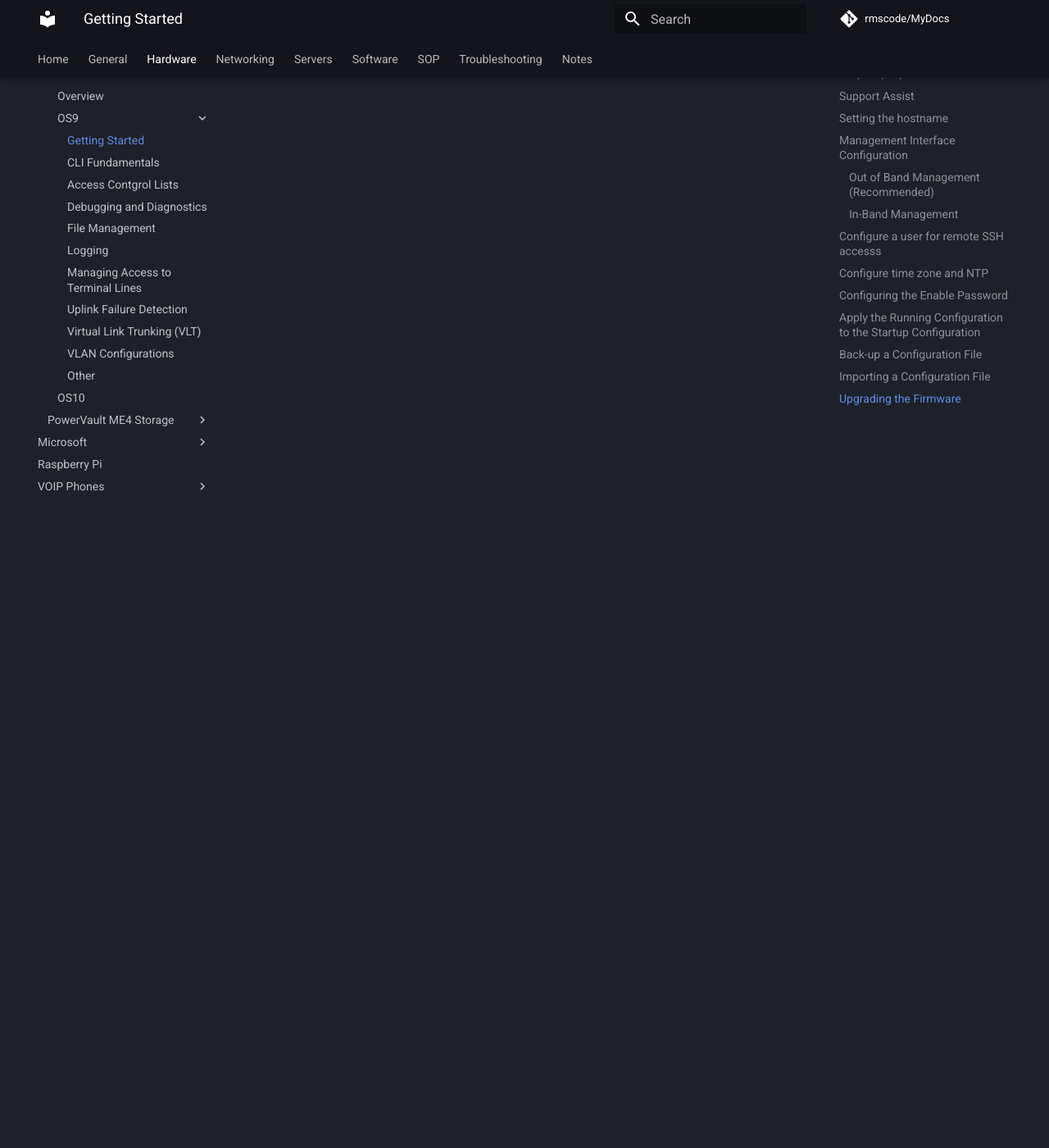
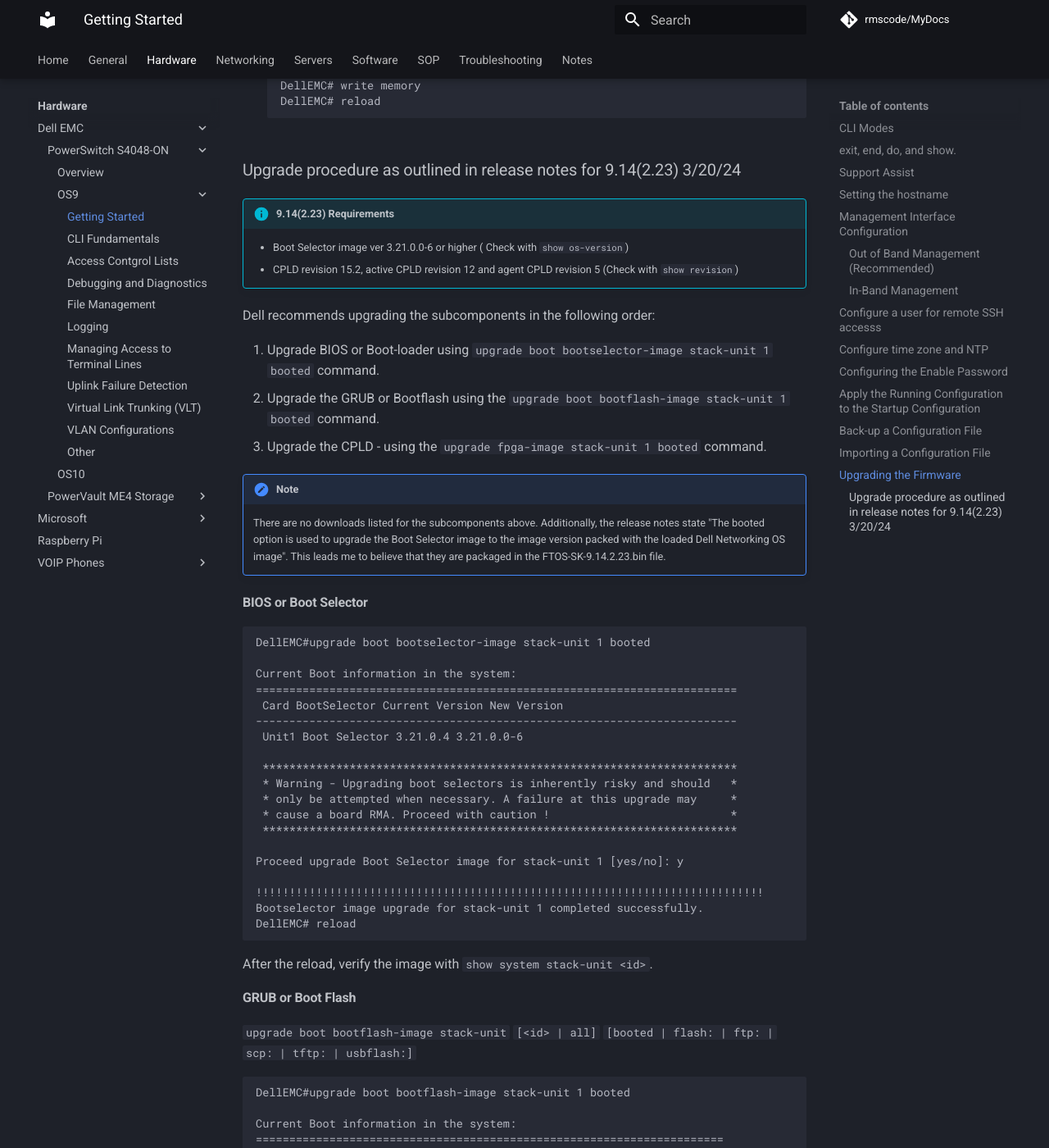
Before and after one commit to rmscode/binary-garden, an MkDocs documentation site: the page built from docs/hardware/dell-emc/S4048-ON/os9-getting-started.md, in a window 1280 px wide and 1400 px high, scrolled down 6684 px. Shown: the whole window at 82% size. Built offline with MkDocs 1.6.1 and Material for MkDocs 9.7.7, drawn with Linux system fonts in a browser that asks for light colours; comment, search, counter and statistics services are not loaded; some of the changed text lies outside the part shown.

Commit message:
Update os9-getting-started.md

````diff
--- a/docs/hardware/dell-emc/S4048-ON/os9-getting-started.md
+++ b/docs/hardware/dell-emc/S4048-ON/os9-getting-started.md
@@ -325,23 +325,148 @@
 OS9 switches have two boot banks, A and B. It's good practice to upload new firmware into on boot bank and keep the old firmware in the other in case you need to roll back.
 
 1. Make a copy of the startup configuration
+        ```shell
+        DellEMC> enable
+        DellEMC# copy startup-config usbflash://OS9_Switch-A.conf
+        ```
+2. Upload the new firmware to partition A or B
+        ```shell
+        DellEMC# upgrade system usbflash://FTOS-SK-9.14.bin b:
+        ```
+3. Verify that the firmware has been upgraded on the partition.
+        ```shell
+        show boot sys stack-unit all
+        ```
+4. Change active boot bank and reload
+        ```shell
+        DellEMC# configure
+        DellEMC(conf)# boot system stack-unit 1 primary system b:
+        DellEMC(conf)# exit
+        DellEMC# write memory
+        DellEMC# reload
+        ```
 
-```shell
-DellEMC> enable
-DellEMC# copy startup-config usbflash://OS9_Switch-A.conf
+### Upgrade procedure as outlined in release notes for 9.14(2.23) 3/20/24
+
+!!! info "9.14(2.23) Requirements"
+
+    - Boot Selector image ver 3.21.0.0-6 or higher ( Check with `show os-version`)
+    - CPLD revision 15.2, active CPLD revision 12 and agent CPLD revision 5 (Check with `show revision`)
+
+Dell recommends upgrading the subcomponents in the following order:
+
+1. Upgrade BIOS or Boot-loader using `upgrade boot bootselector-image stack-unit 1 booted` command.
+2. Upgrade the GRUB or Bootflash using the `upgrade boot bootflash-image stack-unit 1 booted` command.
+3. Upgrade the CPLD - using the `upgrade fpga-image stack-unit 1 booted` command.
+
+!!! note
+
+    There are no downloads listed for the subcomponents above. Additionally, the release notes state "The booted option is used to upgrade the Boot Selector image to the image version packed with the loaded Dell Networking OS image". This leads me to believe that they are packaged in the FTOS-SK-9.14.2.23.bin file.
+
+#### BIOS or Boot Selector
+
+```
+DellEMC#upgrade boot bootselector-image stack-unit 1 booted
+
+Current Boot information in the system:
+========================================================================
+ Card BootSelector Current Version New Version
+------------------------------------------------------------------------
+ Unit1 Boot Selector 3.21.0.4 3.21.0.0-6
+
+ ***********************************************************************
+ * Warning - Upgrading boot selectors is inherently risky and should   *
+ * only be attempted when necessary. A failure at this upgrade may     *
+ * cause a board RMA. Proceed with caution !                           *
+ ***********************************************************************
+
+Proceed upgrade Boot Selector image for stack-unit 1 [yes/no]: y
+
+!!!!!!!!!!!!!!!!!!!!!!!!!!!!!!!!!!!!!!!!!!!!!!!!!!!!!!!!!!!!!!!!!!!!!!!!!!!!
+Bootselector image upgrade for stack-unit 1 completed successfully.
+DellEMC# reload
 ```
 
-2. Upload the new firmware to image B
+After the reload, verify the image with `show system stack-unit <id>`.
 
-```shell
-DellEMC# upgrade system usbflash://FTOS-SK-9.14.bin b:
+#### GRUB or Boot Flash
+
+`upgrade boot bootflash-image stack-unit` `[<id> | all]` `[booted | flash: | ftp: | scp: | tftp: | usbflash:]`
+
+```
+DellEMC#upgrade boot bootflash-image stack-unit 1 booted
+
+Current Boot information in the system:
+======================================================================
+ Card BootFlash Current Version New Version
+----------------------------------------------------------------------
+ Unit1 Boot Flash 3.21.2.3 3.21.2.9
+
+ ***********************************************************************
+ * Warning - Upgrading boot flash is inherently risky and should only  *
+ * be attempted when necessary. A failure at this upgrade may cause    *
+ * a board RMA. Proceed with caution !                                 *
+ ***********************************************************************
+
+Proceed upgrade Boot Flash image for stack-unit 1 [yes/no]: y
+
+!!!!!
+Bootflash image upgrade for stack-unit 1 completed successfully.
+DellEMC#
 ```
 
-3. Change active boot bank and reload
+#### CPLD
 
-```shell
-DellEMC# configure
-DellEMC(conf)# boot system stack-unit 1 primary system b:
-DellEMC(conf)# exit
-DellEMC# reload
+The S4048-ON system with Dell Networking OS Version 9.14(2.23) requires System CPLD revision 15.2, active CPLD revision 12,
+and agent CPLD revision 5. You can check the CPLD revisions using the `show revision` command.
+
+!!! note "Notes"
+
+    - If your CPLD revisions are higher than the ones shown with `show revision`, **DO NOT** make any changes. If you have questions regarding the CPLD revision, contact technical support.
+    - The `upgrade fpga-image stack-unit 1 booted` command is hidden when using the FPGA Upgrade feature in the CLI. However, it is a supported command and will be accepted when entered as documented.
+    - Ensure that the BIOS version is 3.21.0.0-6
+
 ```
+DellEMC#upgrade fpga-image stack-unit 1 booted
+
+Current information for the system:
+========================================================================
+ Card Device Name Current Version New Version
+------------------------------------------------------------------------
+ Unit1 S4048-ON SYSTEM CPLD 11 15.2
+ Unit1 S4048-ON MASTER CPLD 9 12
+ Unit1 S4048-ON SLAVE CPLD 4 5
+
+ ***********************************************************************
+ * Warning - Upgrading FPGA is inherently risky and should             *
+ * only be attempted when necessary. A failure at this upgrade may     *
+ * cause a board RMA. Proceed with caution !                           *
+ ***********************************************************************
+
+Upgrade image for stack-unit 1 [yes/no]: yes
+
+FPGA upgrade in progress!!! Please do NOT power off the unit!!!
+!!!!!!!!!!!!!!!!!!!!!!!!!!!!!!!!!!!!!!!!!!!!!!!!!!!!!!!!!!!!!!!!!!!!!!!!!!!!!!!!!!!!!!
+!!!!!!!!!!!!!!!!!!!!!!!!!!!
+
+Upgrade result :
+================
+Unit 1 FPGA upgrade successful. Power cycle the Unit 1 to complete the upgrade.
+
+DellEMC#00:22:35: %S4048-ON:1 %DOWNLOAD-6-FPGA_UPGRADE: stack-unit 1 fpga upgrade
+success.
+
+DellEMC#
+```
+
+Power cycle the system physically by unplugging the power cords from the rear PSUs and wait until the PSU Fan-rear status LED is completely off.
+
+Alternatively, use the `power-cycle stack-unit 1` command.
+
+#### Upgrading ONIE?
+
+Steps are in the release notes, but I don't think we need to update ONIE. From what I understand, its just the environment that Dell ON switches use to install open source network OS's which we're not doing.
+
+#### Upgrade OS9
+
+[Up...](../S4048-ON/os9-getting-started.md#upgrading-the-firmware)
````
